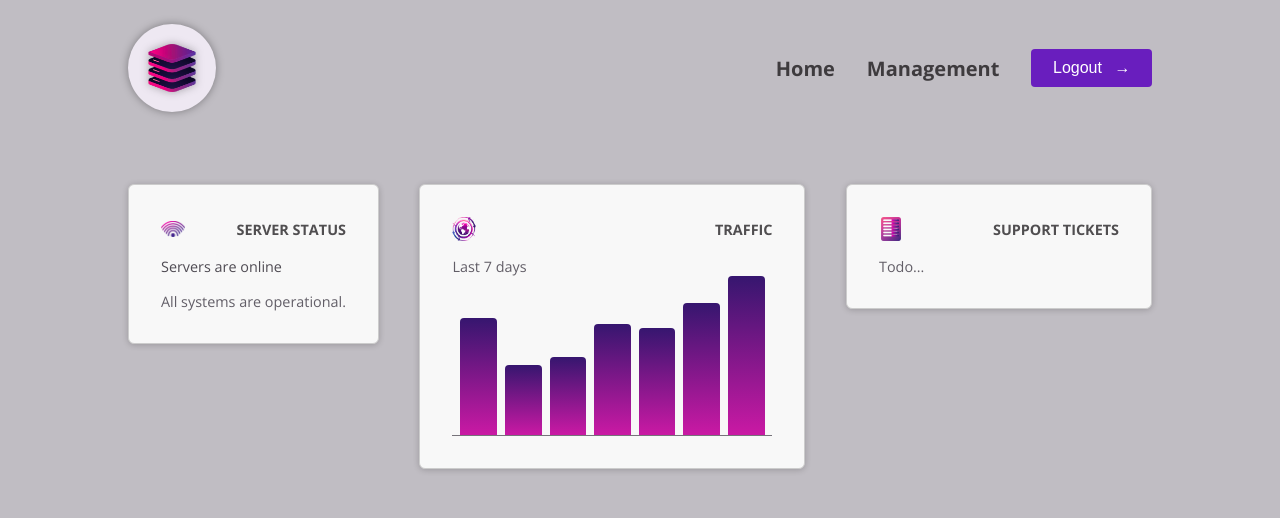
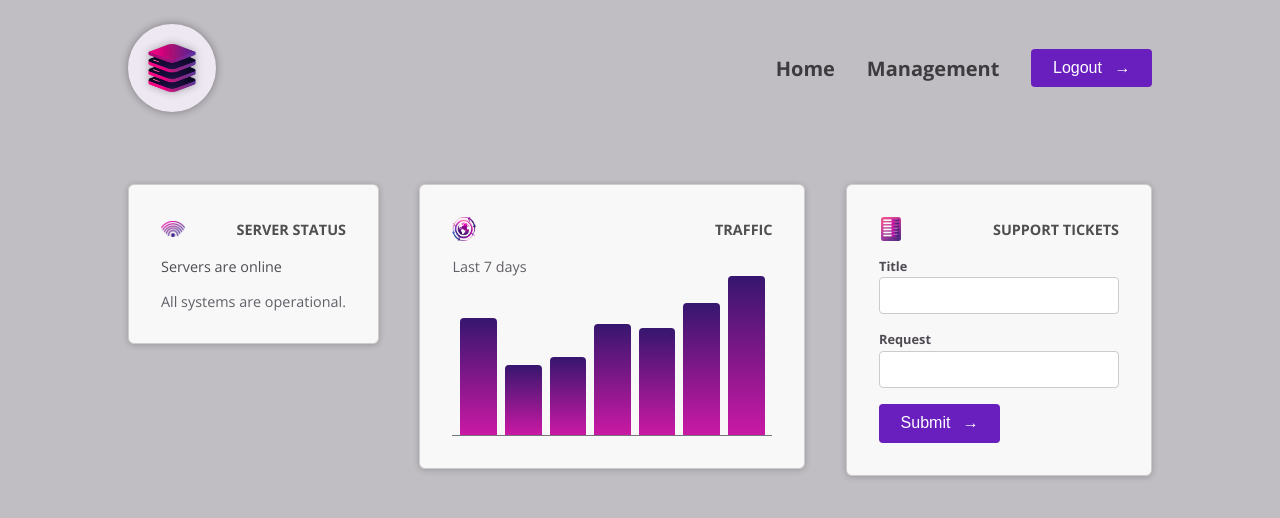
Before and after one commit to Saipavan1612/angular-components, an Angular app: page / in a window 1280 px wide. Shown: the top 518 px of the page. Built offline with nearby package versions, Linux system fonts and the light colour scheme.

Commit message:
new ticket changes

```diff
--- a/src/app/dashboard/tickets/ticket/ticket.component.html
+++ b/src/app/dashboard/tickets/ticket/ticket.component.html
@@ -1 +1,2 @@
-<p>ticket works!</p>
+<div id="new-ticket">
+</div>
--- a/src/app/dashboard/tickets/tickets.component.html
+++ b/src/app/dashboard/tickets/tickets.component.html
@@ -1,3 +1,3 @@
-<div id="status">
-    <p>Todo...</p>
+<div id="new-ticket">
+    <app-new-ticket />
 </div>
--- a/src/app/dashboard/tickets/tickets.component.ts
+++ b/src/app/dashboard/tickets/tickets.component.ts
@@ -1,9 +1,10 @@
 import { Component } from '@angular/core';
+import { NewTicketComponent } from './new-ticket/new-ticket.component';
 
 @Component({
     selector: 'app-tickets',
     standalone: true,
-    imports: [],
+    imports: [NewTicketComponent],
     templateUrl: './tickets.component.html',
     styleUrl: './tickets.component.css'
 })
--- a/src/styles.css
+++ b/src/styles.css
@@ -221,3 +221,60 @@ button:hover {
 button:hover .icon {
   transform: translateX(4px);
 }
+
+#tickets {
+  display: flex;
+  flex-direction: column;
+  gap: 1.5rem;
+}
+
+#tickets ul {
+  list-style: none;
+  margin: 0;
+  padding: 0;
+  width: 15rem;
+}
+
+#tickets li {
+  margin: 0.5rem 0;
+}
+
+#tickets p {
+  margin: 0;
+  color: #4f4b53;
+}
+
+#tickets h2 {
+  margin: 0;
+  font-size: 1.1rem;
+  color: #38343c;
+}
+
+#new-ticket {
+  width: 15rem;
+}
+
+@media (min-width: 768px) {
+  #tickets {
+    flex-direction: row;
+  }
+}
+
+#new-ticket label {
+  display: block;
+  font-size: 0.8rem;
+  font-weight: bold;
+  margin-bottom: 0.15rem;
+  color: #4f4b53;
+}
+
+#new-ticket input,
+#new-ticket textarea {
+  width: 100%;
+  padding: 0.5rem;
+  border: 1px solid #ccc;
+  border-radius: 4px;
+  font: inherit;
+  font-size: 0.9rem;
+  color: #4f4b53;
+}
```
